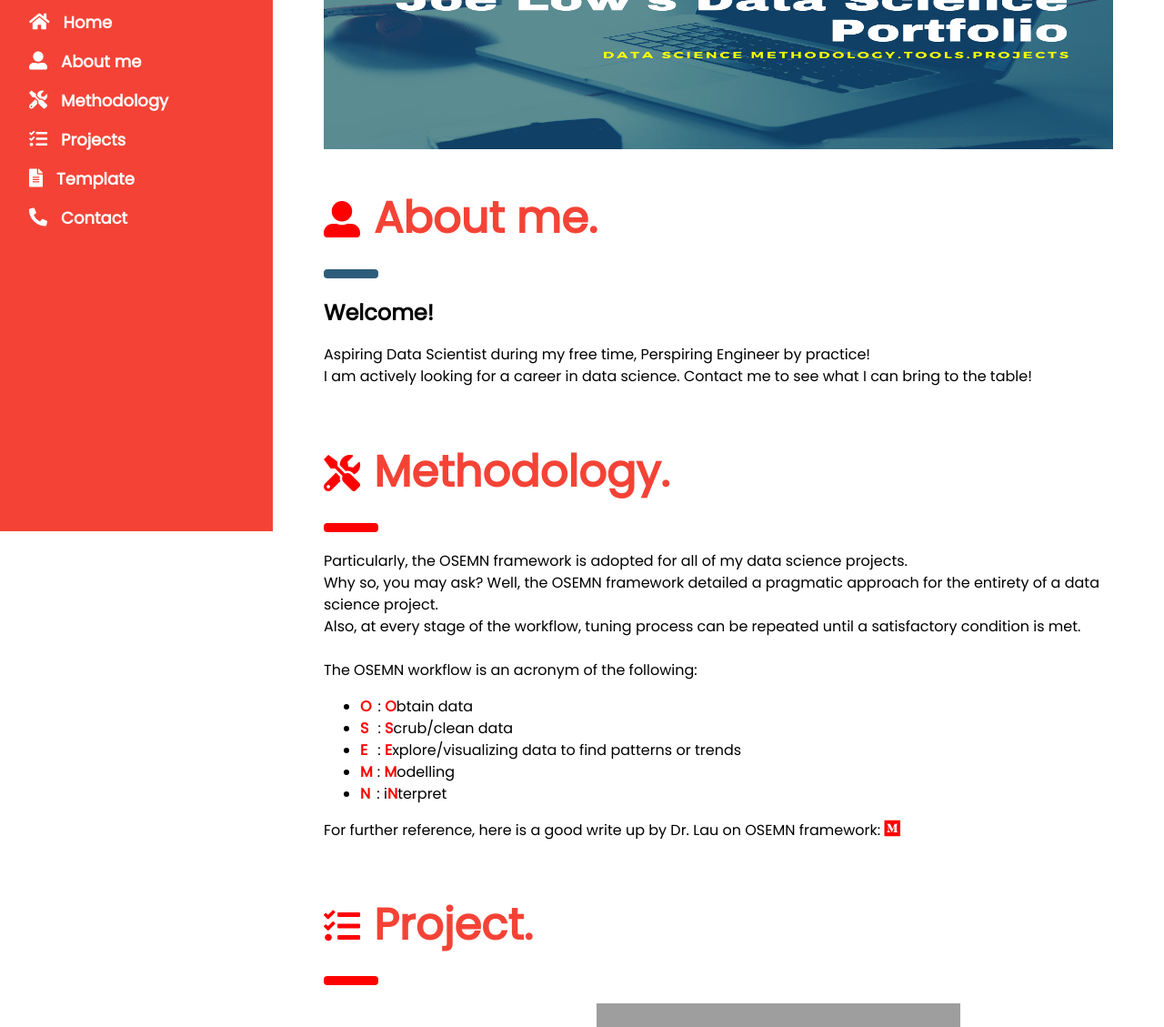
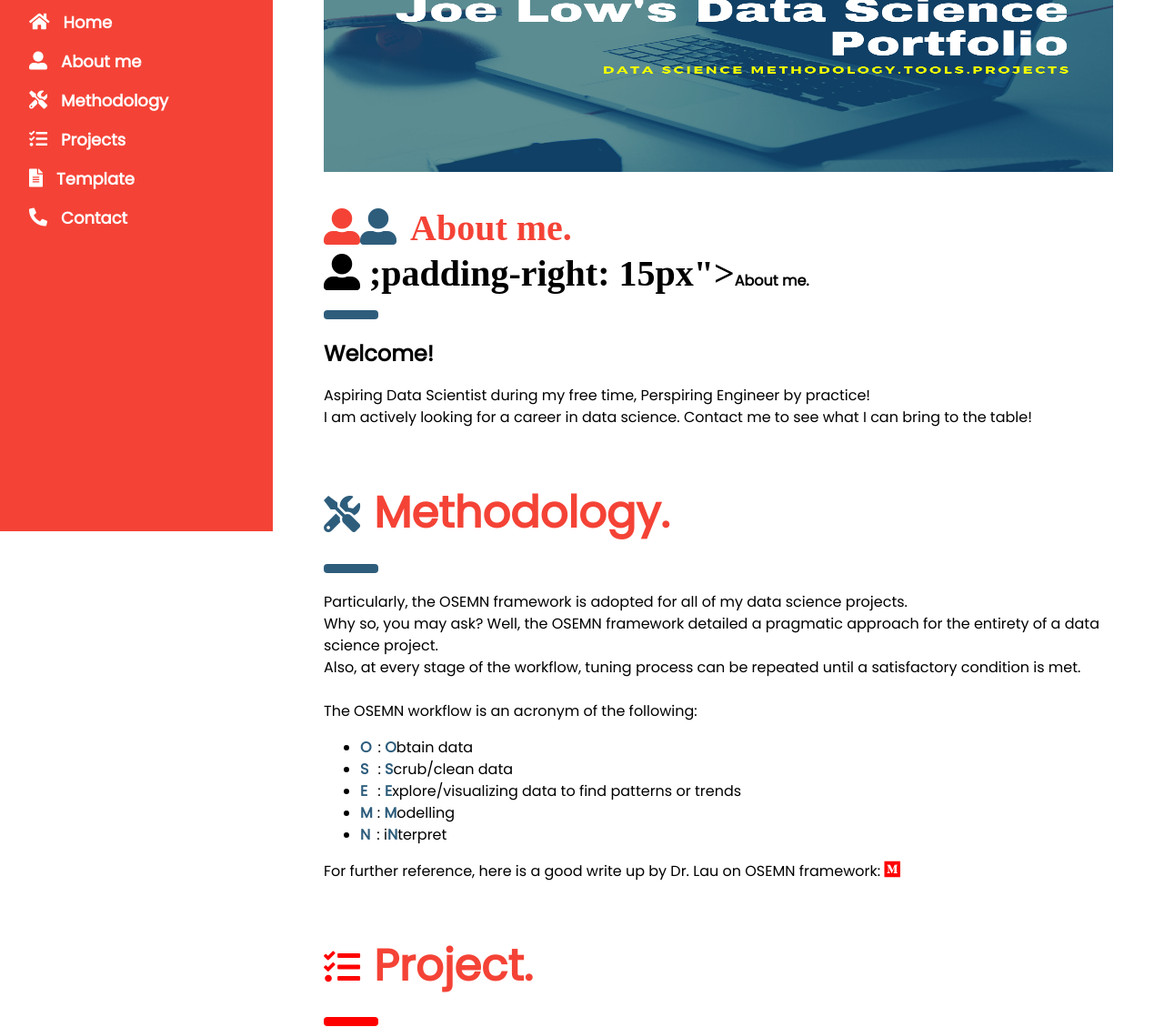
Before and after one commit to chongweelow/chongweelow.github.io, a plain HTML site: page index.html in a window 1280 px wide. Shown: the part 216-1345 px from the top of the page at 91% size. Drawn offline with nearby package versions, Linux system fonts and the light colour scheme; grey boxes are pictures that could not be loaded.

Commit message:
Update index.html

```diff
--- a/index.html
+++ b/index.html
@@ -66,12 +66,13 @@
           <!-- Header -->
           <div class="w3-container" style="margin-top:80px" id="header">
 
-            <img src="images/JoeLowcover.png" alt="" style="width:100%;cursor:pointer" onclick="onClick(this)" class="w3-hover-opacity" height="300">
+            <img src="images/JoeLowcover.png" alt="" style="width:100%;cursor:pointer" onclick="onClick(this)" class="w3-hover-opacity" height="325">
         </div>
 
           <!-- About me -->
           <div class="w3-container" style="margin-top:30px" id="about-me">
-            <h1 class="w3-xxxlarge w3-text-red"><i class="fa fa-user-alt" style="font-size:40px;color:red;padding-right: 15px"></i><b>About me.</b></h1>
+            <h1 class="w3-xxxlarge w3-text-red"><i class="fa fa-user-alt" style="font-size:40px;color:            <h1 class="w3-xxxlarge w3-text-red"><i class="fa fa-user-alt" style="font-size:40px;color:rgb(46, 93, 124);padding-right: 15px"></i><b>About me.</b></h1>
+;padding-right: 15px"></i><b>About me.</b></h1>
             <hr style="width:50px;border:5px solid rgb(46, 93, 124)" class="w3-round">
             <p><h1 class="w3-xlarge w3-text-black"><b>Welcome!</b></h1></p>
             <p>Aspiring Data Scientist during my free time, Perspiring Engineer by practice!
@@ -80,19 +81,19 @@
 
           <!--Methodology -->
           <div class="w3-container" style="margin-top:30px" id="methodology">
-            <h1 class="w3-xxxlarge w3-text-red"><i class="fas fa-tools" style="font-size:40px;color:red;padding-right: 15px"></i><b>Methodology.</b></h1>
-            <hr style="width:50px;border:5px solid red" class="w3-round">
+            <h1 class="w3-xxxlarge w3-text-red"><i class="fas fa-tools" style="font-size:40px;color:rgb(46, 93, 124);padding-right: 15px"></i><b>Methodology.</b></h1>
+            <hr style="width:50px;border:5px solid rgb(46, 93, 124)" class="w3-round">
             <p>Particularly, the OSEMN framework is adopted for all of my data science projects.
               <br>Why so, you may ask? Well, the OSEMN framework detailed a pragmatic approach for the entirety of a data science project.
               <br>Also, at every stage of the workflow, tuning process can be repeated until a satisfactory condition is met.
               <br>
               <br>The OSEMN workflow is an acronym of the following:
                 <ul>
-                  <li><b style="color:red">O</b><span style="padding-left:7px"></span>: <b style="color:red">O</b>btain data</li>
-                  <li><b style="color:red">S</b><span style="padding-left:10px"></span>: <b style="color:red">S</b>crub/clean data</li>
-                  <li><b style="color:red">E</b><span style="padding-left:11px"></span>: <b style="color:red">E</b>xplore/visualizing data to find patterns or trends</li>
-                  <li><b style="color:red">M</b><span style="padding-left:5px"></span>: <b style="color:red">M</b>odelling</li>
-                  <li><b style="color:red">N</b><span style="padding-left:7px"></span>: i<b style="color:red">N</b>terpret</li>
+                  <li><b style="color:rgb(46, 93, 124)">O</b><span style="padding-left:7px"></span>: <b style="color:rgb(46, 93, 124)">O</b>btain data</li>
+                  <li><b style="color:rgb(46, 93, 124)">S</b><span style="padding-left:10px"></span>: <b style="color:rgb(46, 93, 124)">S</b>crub/clean data</li>
+                  <li><b style="color:rgb(46, 93, 124)">E</b><span style="padding-left:11px"></span>: <b style="color:rgb(46, 93, 124)">E</b>xplore/visualizing data to find patterns or trends</li>
+                  <li><b style="color:rgb(46, 93, 124)">M</b><span style="padding-left:5px"></span>: <b style="color:rgb(46, 93, 124)">M</b>odelling</li>
+                  <li><b style="color:rgb(46, 93, 124)">N</b><span style="padding-left:7px"></span>: i<b style="color:rgb(46, 93, 124)">N</b>terpret</li>
                 </ul>
 
             <p>For further reference, here is a good write up by Dr. Lau on OSEMN framework:
```
